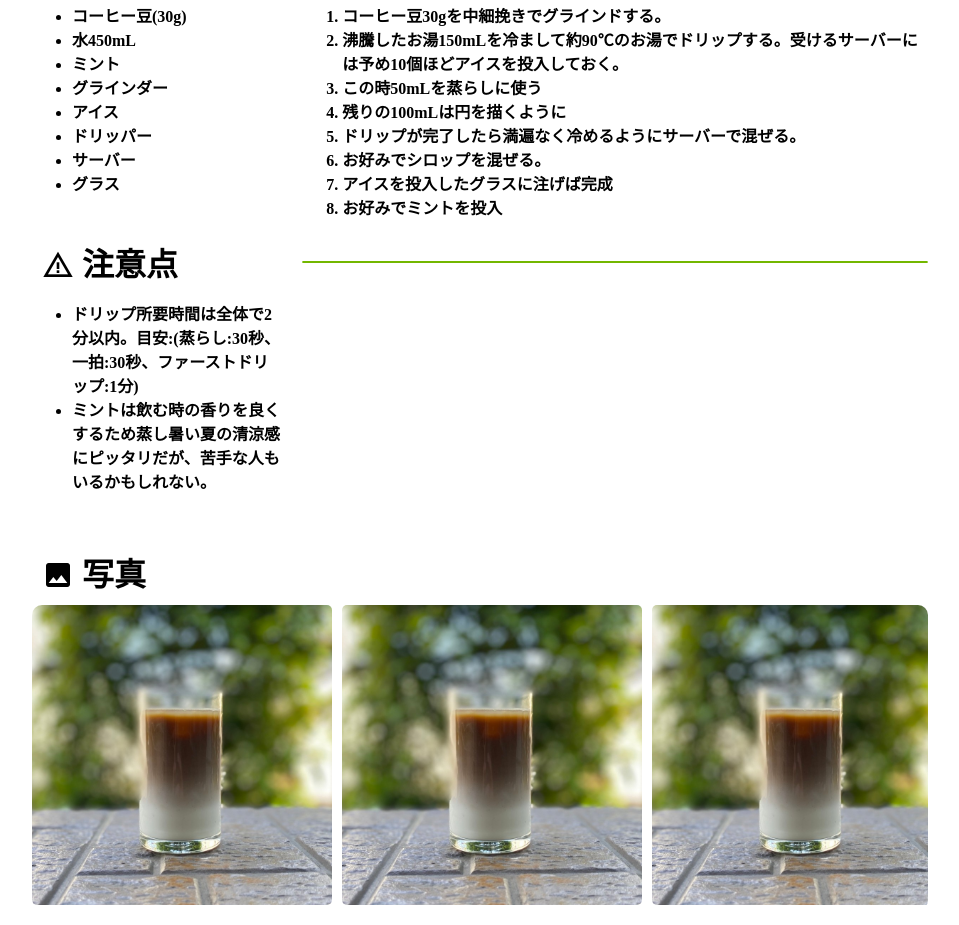
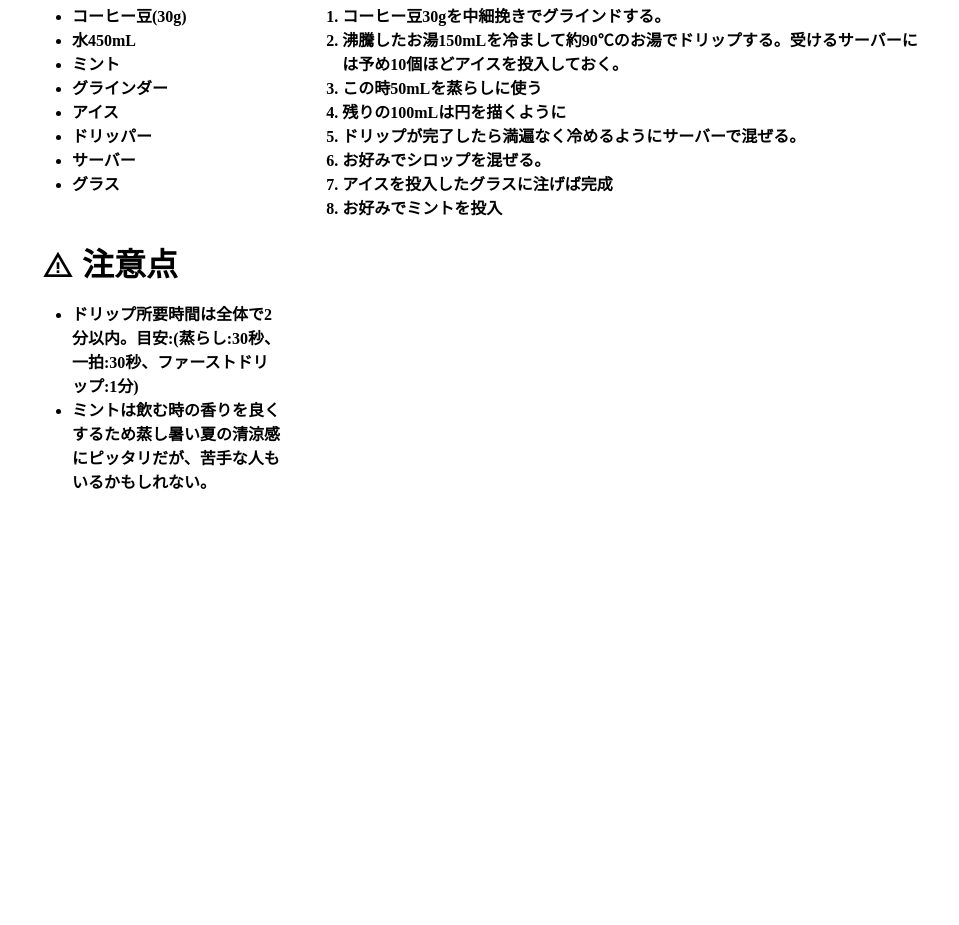
Before and after one commit to 501A-Designs/orenohibi-website, a plain HTML site: page icedcoffee.html in a window 1280 px wide. Shown: the part 472-1397 px from the top of the page, without its empty margins (160-1119 px from the left). After the commit the page ends 996 px from the top, so only its background shows below. Drawn offline with Linux system fonts and the light colour scheme; a web font is replaced by a local one.

Commit message:
temporary patch

```diff
--- a/icedcoffee.html
+++ b/icedcoffee.html
@@ -49,13 +49,13 @@
                     <li>アイスを投入したグラスに注げば完成</li>
                     <li>お好みでミントを投入</li>
                 </ol>
-                <br>
+                <!-- <br>
                 <hr>
-                <br>
+                <br> -->
 
             </div>
         </section>
-        <section>
+        <!-- <section>
             <h3><span class="material-icons">photo</span> 写真</h3>
             <img-carousel>
                 <img src="/img/latte.jpg" alt="no img">
@@ -71,7 +71,7 @@
                 <img src="/img/latte.jpg" alt="no img">
                 <img src="/img/latte.jpg" alt="no img">
             </img-carousel>
-        </section>
+        </section> -->
     </div>
 </body>
 </html>
```
